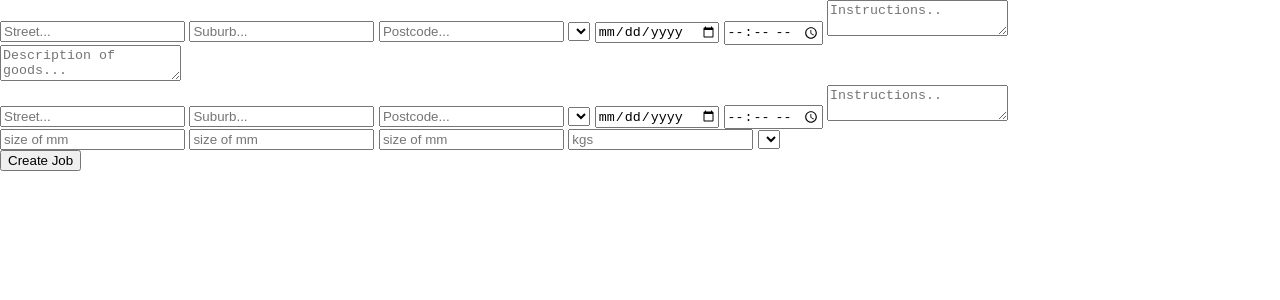
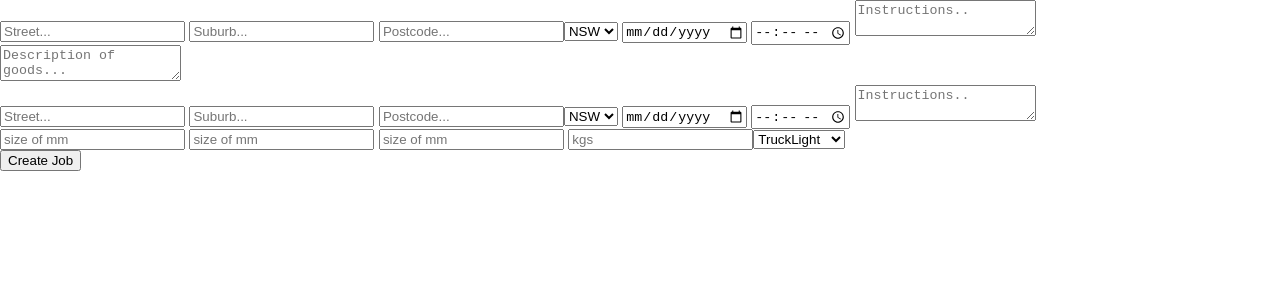
Before and after one commit to CFA-CJJ-GroupProject/CFA-Term3-NodeProject, a React (Create React App) app in the folder react-web/: page /createjob in a window 1280 px wide. Shown: the top 300 px of the page. Built offline with nearby package versions, Linux system fonts and the light colour scheme.

Commit message:
Created Select Input Component

```diff
--- a/react-web/package.json
+++ b/react-web/package.json
@@ -1,5 +1,5 @@
 {
-  "name": "all-needs-transport",
+  "name": "react-web",
   "version": "0.1.0",
   "private": true,
   "dependencies": {
--- a/react-web/src/components/CreateJobForm.js
+++ b/react-web/src/components/CreateJobForm.js
@@ -1,7 +1,8 @@
 import React from 'react'
 import Field from './Field'
 import TextField from './TextField'
-import SelectField from './SelectField'
+import SelectStateField from './SelectStateField'
+import SelectDeliveryField from './SelectDeliveryField'
 
 import readAndClearForm from './readAndClearForm'
 
@@ -23,7 +24,7 @@ export default function CreateJobForm({
           <Field placeholder='Street...' name='pickupStreet' />
           <Field placeholder='Suburb...' name='pickupSuburb' />
           <Field placeholder='Postcode...' name='pickupPostcode' />
-          <SelectField placeholder='State...' name='pickupState' />
+          <SelectStateField />
           <Field type='date' name='pickupDate' />
           <Field type='time' name='pickupTime' />
           <TextField placeholder='Instructions..' name='pickupInstructions' />
@@ -38,7 +39,7 @@ export default function CreateJobForm({
           <Field placeholder='Street...' name='deliveryStreet' />
           <Field placeholder='Suburb...' name='deliverySuburb' />
           <Field placeholder='Postcode...' name='deliveryPostcode' />
-          <SelectField placeholder='State...' name='deliveryState' />
+          <SelectStateField />
           <Field type='date' name='deliveryDate' />
           <Field type='time' name='deliveryTime' />
           <TextField placeholder='Instructions..' name='deliveryInstructions' type=''/>
@@ -48,11 +49,7 @@ export default function CreateJobForm({
           <Field placeholder='size of mm' name='dimensions{height}' />
           <Field placeholder='size of mm' name='dimensions{width}' />
           <Field placeholder='kgs' name='weight' />
-          <SelectField placeholder='Delivery Type' name='deliveryType'>
-            <option value='truck(light)'>Truck(light)</option>
-            <option value='ute'>Ute</option>
-            <option value='truck(heavt)'>Truck(heavy)</option>
-          </SelectField>
+          <SelectDeliveryField />
         </div>
       </div>
         <button type='submit'>Create Job</button>
--- /dev/null
+++ b/react-web/src/components/SelectDeliveryField.js
@@ -0,0 +1,26 @@
+import React from 'react'
+
+  class SelectDeliveryField extends React.Component {
+    constructor(props) {
+      super(props);
+      this.state = {value: 'NSW'};
+
+      this.handleChange = this.handleChange.bind(this);
+    }
+
+    handleChange(event) {
+      this.setState({value: event.target.value});
+    }
+
+    render() {
+      return (
+            <select value={this.state.value} onChange={this.handleChange}>
+              <option value="TruckLight">TruckLight</option>
+              <option value="Ute">Ute</option>
+              <option value="TruckCrane">TruckCrane</option>
+            </select>
+      );
+    }
+  }
+
+  export default SelectDeliveryField
--- a/react-web/src/components/SelectField.js
+++ /dev/null
@@ -1,17 +0,0 @@
-import React from 'react'
-
-export default function SelectField({
-  label,
-  name,
-  placeholder,
-  value
-}) {
-  return (
-    <label>
-        <span>{ label } </span>
-        <select name={ name } placeholder={ placeholder }>
-          <option value={ value } />
-        </select>
-    </label>
-  )
-}
--- /dev/null
+++ b/react-web/src/components/SelectStateField.js
@@ -0,0 +1,30 @@
+import React from 'react'
+
+class SelectStateField extends React.Component {
+  constructor(props) {
+    super(props);
+    this.state = {value: 'NSW'};
+
+    this.handleChange = this.handleChange.bind(this);
+  }
+
+  handleChange(event) {
+    this.setState({value: event.target.value});
+  }
+
+  render() {
+    return (
+          <select value={this.state.value} onChange={this.handleChange}>
+            <option value="NSW">NSW</option>
+            <option value="VIC">VIC</option>
+            <option value="ACT">ACT</option>
+            <option value="WA">WA</option>
+            <option value="SA">SA</option>
+            <option value="NT">NT</option>
+            <option value="QLD">QLD</option>
+          </select>
+    );
+  }
+}
+
+export default SelectStateField
```
Also changed, not shown: 1 other file (tests, documents, lock files or other folders).
